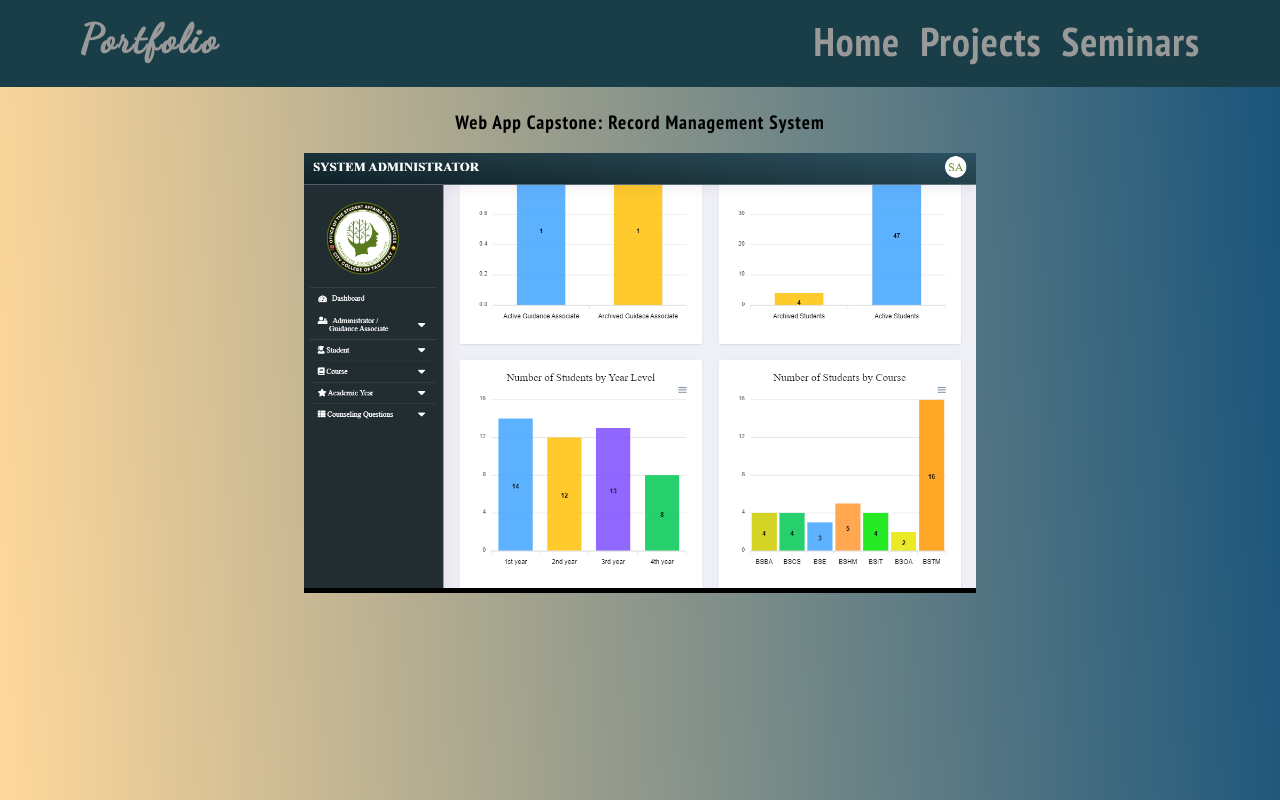
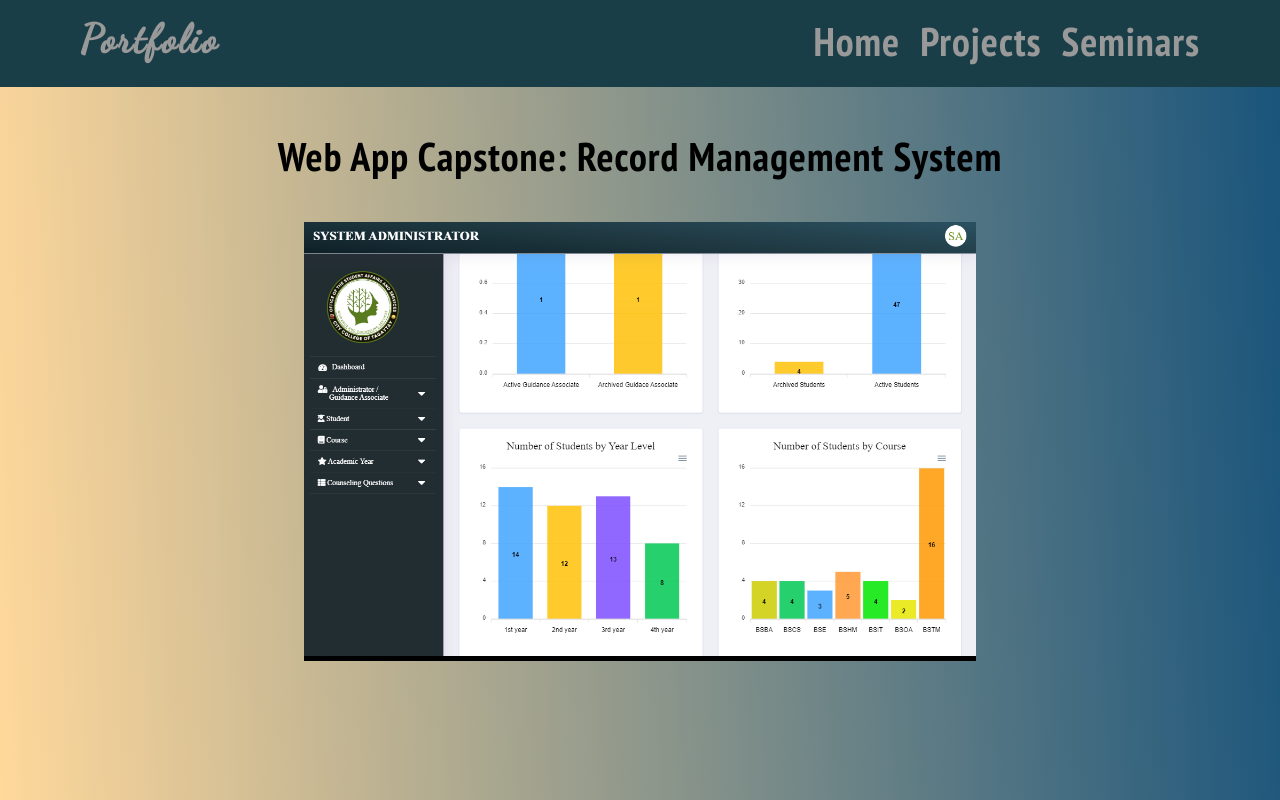
Before and after one commit to JamesPatrickPingol/finalsporfolio, a plain HTML site: page project.html in a window 1280 px wide. Drawn offline with Linux system fonts and the light colour scheme.

Commit message:
Update project.html

```diff
--- a/project.html
+++ b/project.html
@@ -13,7 +13,7 @@
     <div class="projects">
 
             <a href="#" target="_blank">
-                <p style="color: black; font-size: larger;">Web App Capstone: Record Management System</p>
+                <p style="color: black; font-size: 40px;">Web App Capstone: Record Management System</p>
                 <img class="pic1 group" src="image/p1.png" alt="Project 1"></a>
             <!-- <a href="https://codepen.io/zaidik/full/PoPXgEN" target="_blank">
                 <img class="pic2 group" src="https://i.postimg.cc/tgpjxMVg/2.png" alt="Project 2"></a>
```
